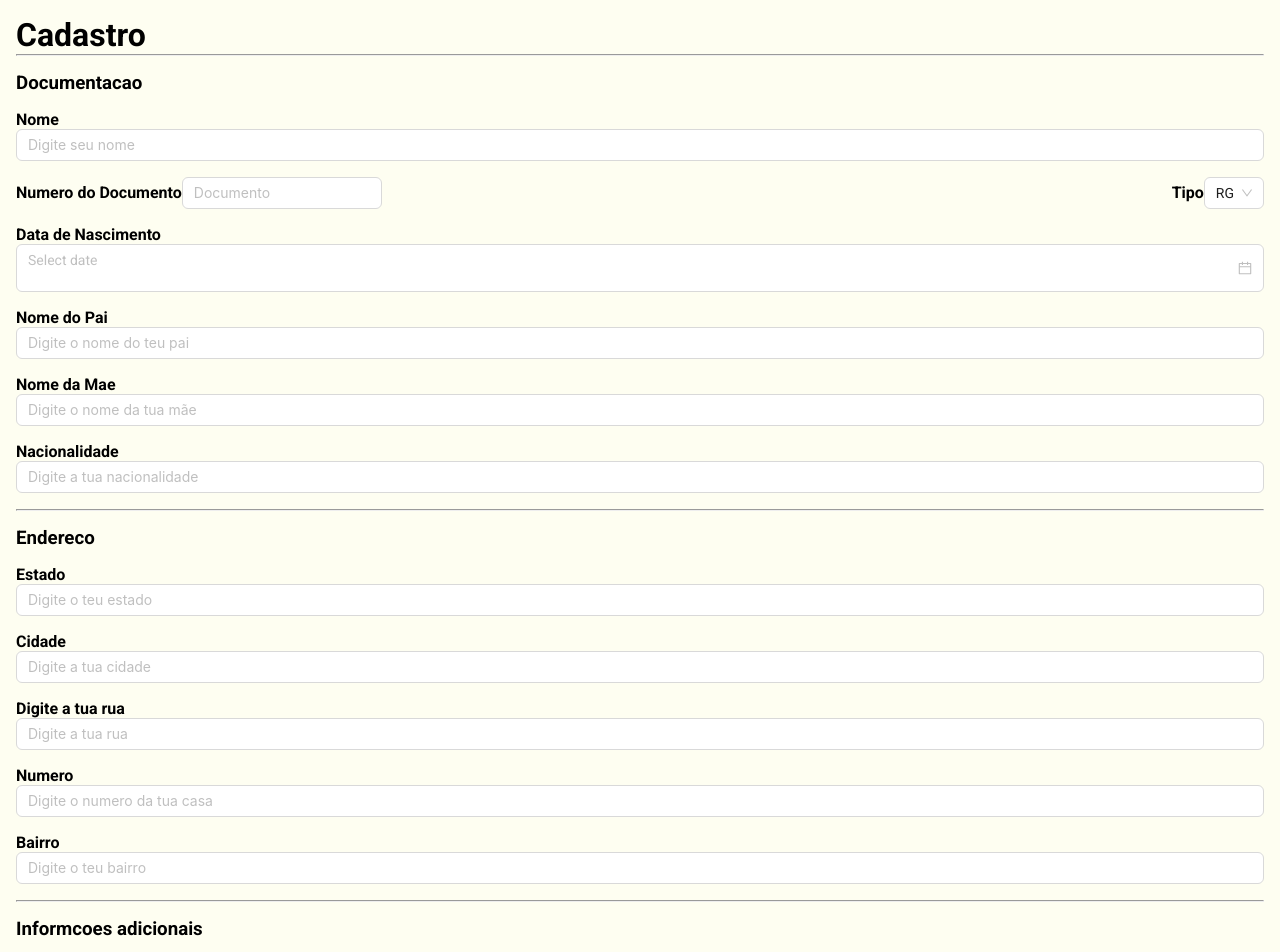
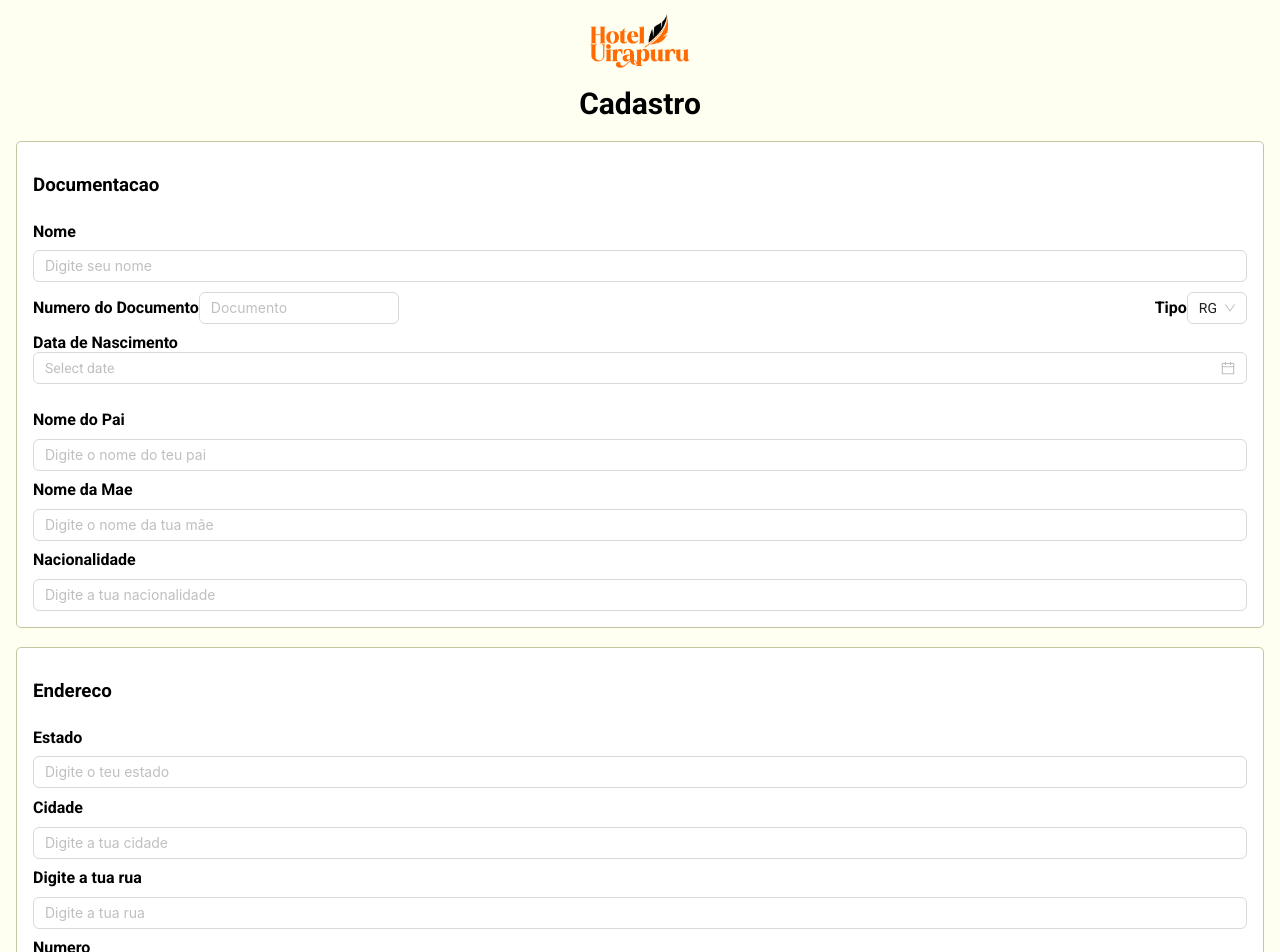
Before and after one commit to caioslopes/webapp_Hotel_Uirapuru, a React (Vite) app: page /cadastro in a window 1280 px wide. Shown: the top 952 px of the page. Built offline with nearby package versions, Linux system fonts and the light colour scheme.

Commit message:
estilizando geral

```diff
--- a/src/index.css
+++ b/src/index.css
@@ -14,4 +14,5 @@ body{
 
 a{
     text-decoration: none;
+    text-align: center;
 }
--- a/src/pages/Cadastro/Cadastro.jsx
+++ b/src/pages/Cadastro/Cadastro.jsx
@@ -1,8 +1,12 @@
+import { useState } from "react";
+import { useNavigate } from "react-router-dom";
 import { DatePicker, Input, Select } from "antd";
+
+
 import styles from "./cadastro.module.css";
 import BotaoPadrao from "../../components/BotaoPadrao/BotaoPadrao";
-import { useState } from "react";
-import { useNavigate } from "react-router-dom";
+import TopBar from "../../components/TopBar/TopBar";
+import { BotaoPreto } from "../../components/Botoes/Botoes";
 
 const Cadastro = () => {
   const [nome, setNome] = useState("");
@@ -87,10 +91,10 @@ const Cadastro = () => {
   };
   return (
     <>
-      <h1>Cadastro</h1>
+      <TopBar/>
+      <h1 className={styles.title}>Cadastro</h1>
       <form className={styles.formulario}>
-        <div>
-          <hr />
+        <div className={styles.dadosPessoais}>
           <h3>Documentacao</h3>
 
           <label htmlFor="nome">Nome</label>
@@ -156,8 +160,7 @@ const Cadastro = () => {
             onChange={(e) => setNacionalidade(e.target.value)}
           />
         </div>
-        <div>
-          <hr />
+        <div className={styles.dadosPessoais}>
           <h3>Endereco</h3>
 
           <label htmlFor="estado">Estado</label>
@@ -196,10 +199,9 @@ const Cadastro = () => {
             onChange={(e) => setBairro(e.target.value)}
           />
         </div>
-        <div>
-          <hr />
+        <div className={styles.dadosPessoais}>
 
-          <h3>Informcoes adicionais</h3>
+          <h3>Informações adicionais</h3>
 
           <label htmlFor="telefone">Telefone</label>
           <Input
@@ -224,6 +226,7 @@ const Cadastro = () => {
           />
         </div>
         <BotaoPadrao text="Cadastrar" onClick={handleCadastro} />
+        <BotaoPreto text="Inicio" link="/"/>
       </form>
     </>
   );
--- a/src/pages/Cadastro/Cadastro.module.css
+++ b/src/pages/Cadastro/Cadastro.module.css
@@ -1,6 +1,7 @@
-.formulario input {
-  margin-bottom: 1rem;
-
+.formulario{
+  display: flex;
+  flex-direction: column;
+  gap: 1.2em;
 }
 
 .formulario h3 {
@@ -22,3 +23,23 @@
   flex-direction: column;
   margin-bottom: 1rem;
 }
+
+.dadosPessoais{
+  display: flex;
+  flex-direction: column;
+  gap: 0.6em;
+  border: 1px solid;
+  background: #fff;
+  padding: 16px;
+  border-radius: 5px;
+  border-color: #C5C59F;
+}
+
+.title{
+  font-size: 30px;
+  font-weight: bold;
+  color: #000000;
+  margin-bottom: 20px;
+  margin-top: 20px;
+  text-align: center;
+}
--- a/src/pages/Inicio/Inicio.jsx
+++ b/src/pages/Inicio/Inicio.jsx
@@ -9,7 +9,6 @@ const Inicio = () =>{
             <img src={logo} alt="Logo Hotel" />
             <BotaoPadrao text="Reservar" link="/reservar" />
             <BotaoPadrao text="Consultar Reservas" link="/consultar" />
-            <BotaoPadrao text="Login" link="/login" />
         </div>
     )
 
--- a/src/pages/Login/Login.jsx
+++ b/src/pages/Login/Login.jsx
@@ -28,13 +28,12 @@ const Login = () => {
       alert("Digite seu email e senha");
       return;
     }
-    await getLogin(email, senha);
 
-    if (tipoUsuario === "ADMINISTRADOR") {
-      navigateTo("/sistema-administrador");
-    } else if (tipoUsuario === "FUNCIONARIO") {
-      navigateTo("/sistema-funcionario");
-    }
+    const pessoa = await getLogin(email, senha);
+
+    console.log(pessoa);
+
+    /* navigateTo("/inicio"); */
   };
 
   const getLogin = async (email, senha) => {
@@ -55,7 +54,6 @@ const Login = () => {
       <Input placeholder="Digite seu email" onChange={handleEmail} />
       <Input.Password placeholder="Digite sua senha" onChange={handleSenha} />
       <BotaoPadrao text="Acessar" onClick={login} />
-      <BotaoPadrao text="Voltar" link="/" />
       <Link to="/cadastro">
         Não possui conta ainda? <strong>Cadastrar</strong>
       </Link>
--- a/src/pages/Reservar/reservar.module.css
+++ b/src/pages/Reservar/reservar.module.css
@@ -1,7 +1,6 @@
 label{
     font-weight: bold;
 }
-
 .title{
     font-size: 30px;
     font-weight: bold;
```
